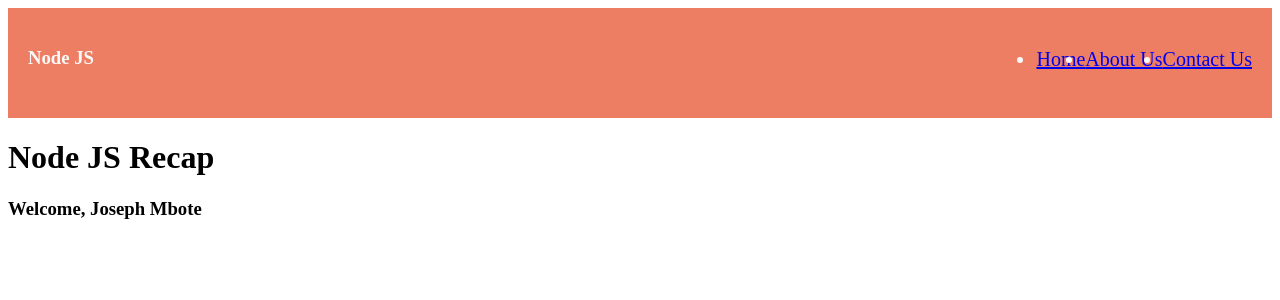
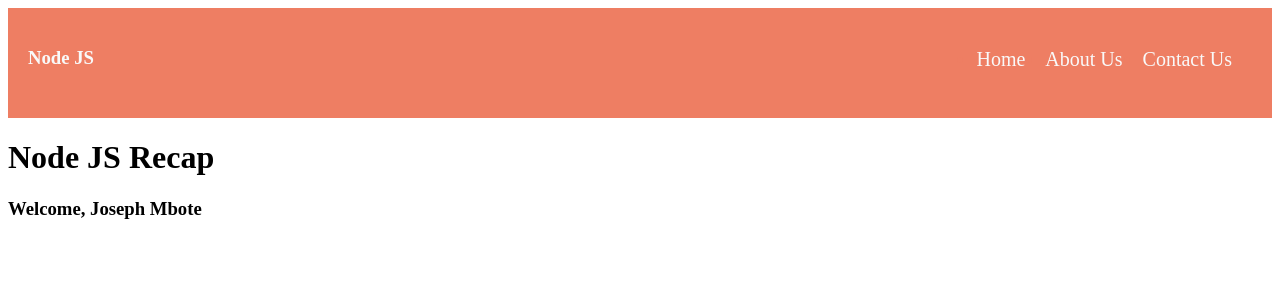
Before and after one commit to Mbote-Joseph/NodeJS-Recap, a Node server app: page / in a window 1280 px wide. Shown: the top 300 px of the page. Run offline with Node 20, Linux system fonts and the light colour scheme.

Commit message:
NodeJS Recap

```diff
--- a/public/style.css
+++ b/public/style.css
@@ -15,3 +15,13 @@ ul {
   font-size: 20px;
   display: flex;
 }
+li {
+  margin-right: 20px;
+}
+a {
+  text-decoration: none;
+  color: #f9f9f9;
+}
+li::marker {
+  color: #ee7e63;
+}
```
